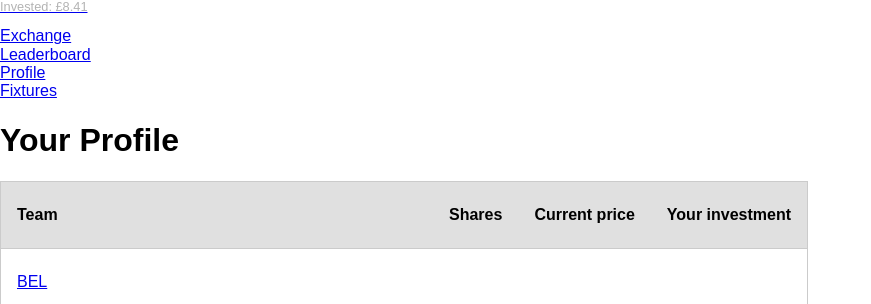
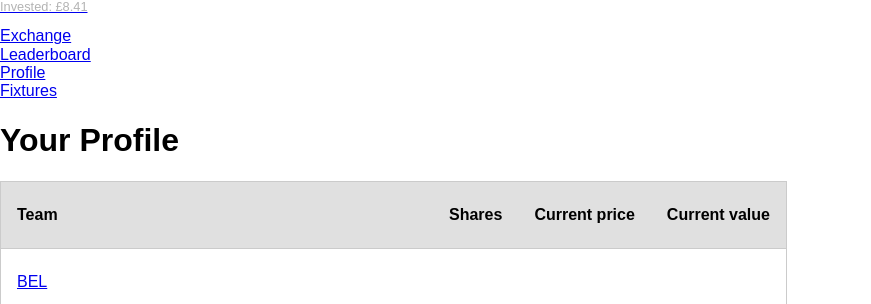
Before and after one commit to sbmooc/teamexchange, a Django app: page /teamapp/profile in a window 1280 px wide. Shown: the part 385-689 px from the top of the page, without its empty margins (0-871 px from the left). Run offline with Django 3.2, Linux system fonts and the light colour scheme; a user stored in the database is signed in; data comes from the database, SQL or seed files in the repository; some libraries are stand-ins or nearby versions.

Commit message:
changed profile page

```diff
--- a/teamapp/templates/profile.html
+++ b/teamapp/templates/profile.html
@@ -12,7 +12,7 @@
                     <th><p>Team</p></th>
                     <th><p>Shares</p></th>
                     <th><p>Current price</p></th>
-                    <th><p>Your investment</p></th>
+                    <th><p>Current value</p></th>
                 </tr>
             </thead>
             <tbody>
```
